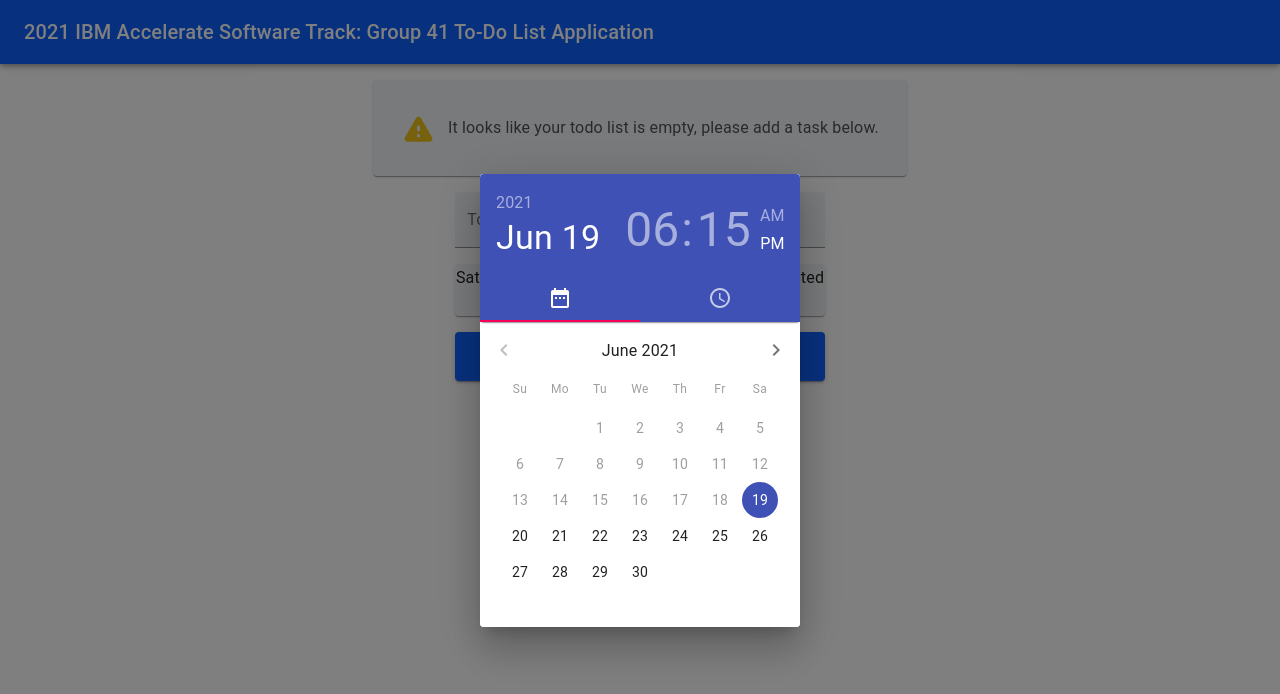
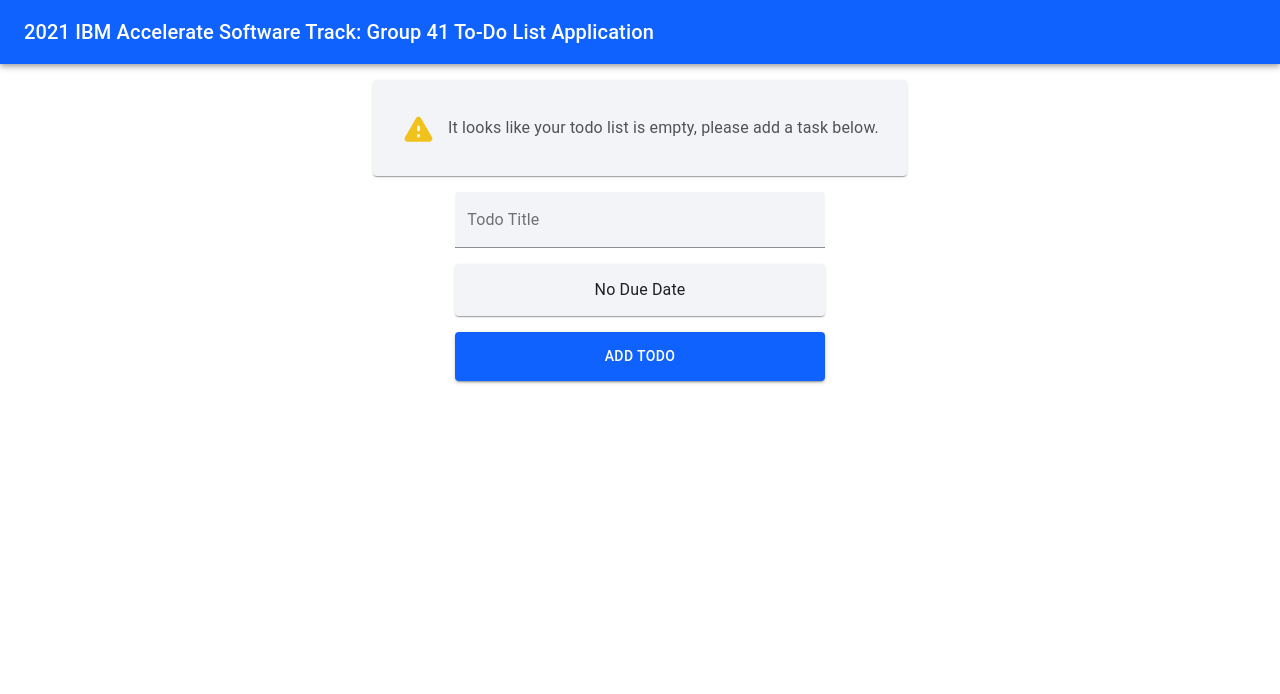
Before and after one commit to 2021-IBM-Accelerate-SW-Track/lab-1-team-41, a React (Create React App) app: page / in a window 1280 px wide. Shown: the top 694 px of the page. Built offline with nearby package versions, Linux system fonts and the light colour scheme.

Commit message:
Rework: - added new state variable for modal open status

```diff
--- a/src/component/todoListInputGroup/todoListInputGroup.js
+++ b/src/component/todoListInputGroup/todoListInputGroup.js
@@ -4,7 +4,8 @@
 
 export default function TodoListInputGroup (props){
     let [inputTitle, setTitle] = useState("");
-    let [dateDue, setDateDue] = useState(new Date());
+    let [dateDue, setDateDue] = useState(null);
+    let [dateModalOpen, setDateModalOpen] = useState(false);
 
     function addItemClicked() {
         let addResult = props.addHandler(inputTitle, dateDue);
@@ -41,13 +42,12 @@
                 onKeyDown={(e) => handleTitleKeyDown(e)}
                 InputProps={{id: "todo-input-group-title-field"}}/>
 
-            <Paper id="todo-input-group-date-container" component="div">
-                <Typography>{dateDue === null ? "No Due Date" : dateDue.toString()}</Typography>
+            <Paper id="todo-input-group-date-container" component="div" onClick={() => setDateModalOpen(true)}>
+                <Typography>{dateDue === null ? "No Due Date" : "Due: " + dateDue.toLocaleString()}</Typography>
             </Paper>
 
-            <Dialog open={true}>
+            <Dialog open={dateModalOpen} onClose={() => setDateModalOpen(false)}>
                 <DateTimePicker
-                    autoOk
                     disablePast
                     variant="static"
                     format="d MMM yyyy"
```
